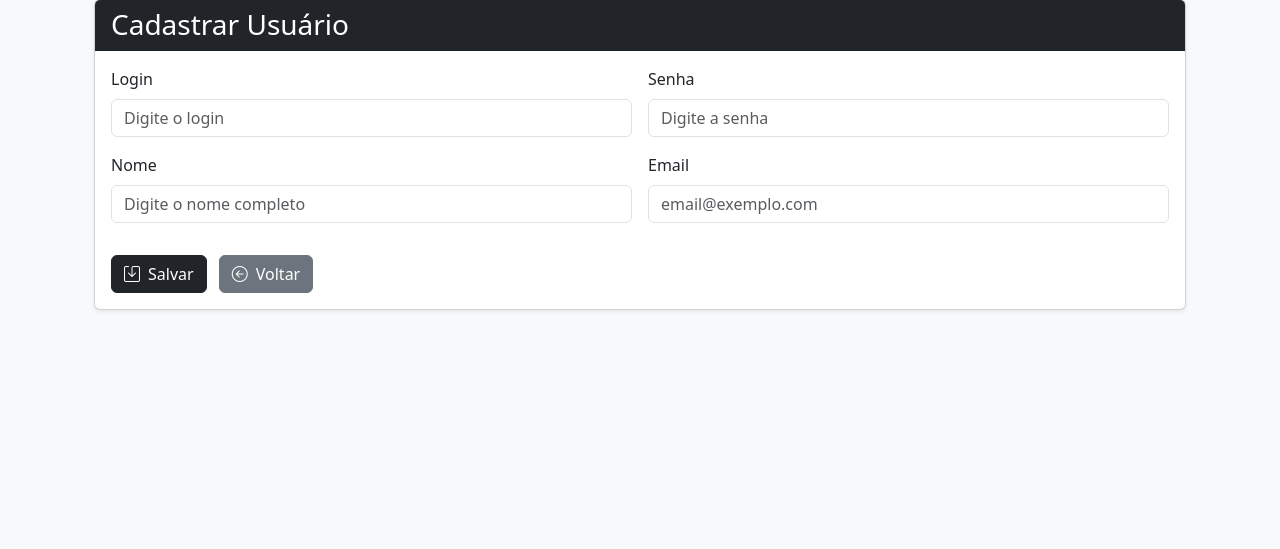
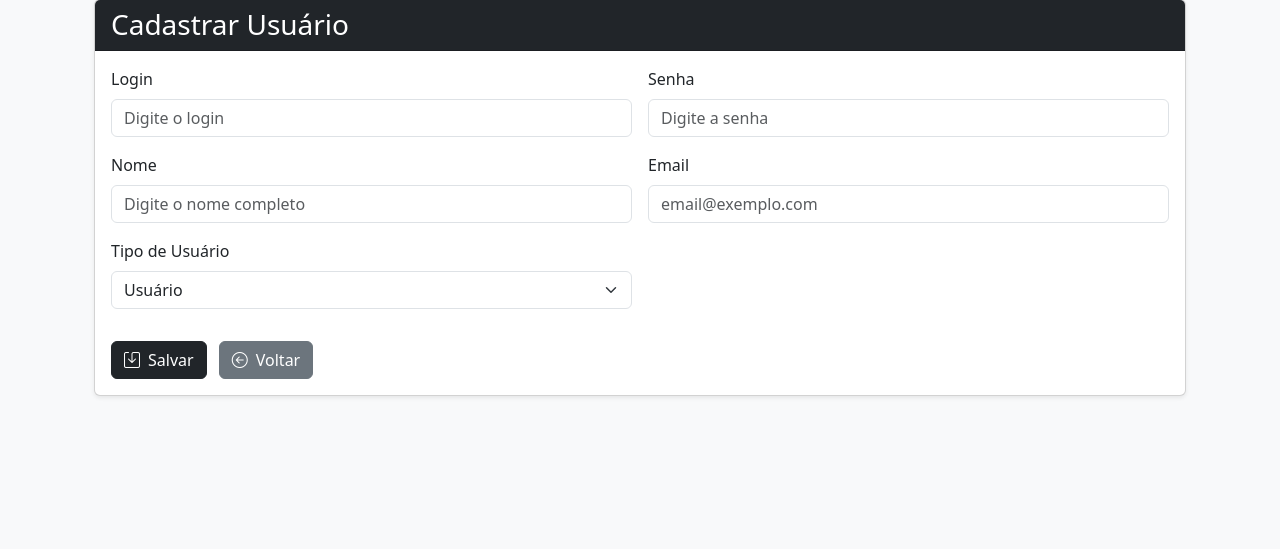
Before and after one commit to KeyzeHungria/oficina, a PHP site: page /usuario.php?acao=novo in a window 1280 px wide. Shown: the part 181-730 px from the top of the page. Run offline with PHP 8.4, Linux system fonts and the light colour scheme; the visitor is signed in with stand-in values (Sample User, id 1).

Commit message:
Add files via upload

```diff
--- a/OficinaMecanica/cadastraradmin.php
+++ b/OficinaMecanica/cadastraradmin.php
@@ -17,7 +17,7 @@ $adminExiste = $usuario->buscaPorLogin("admin");
 <div class="container">
   <?php if (!$adminExiste): ?>
     <?php
-      $usuario->cadastrar("admin123", "admin", "", "admin");
+      $usuario->cadastrar("admin123", "admin", "", "admin", "admin");
     ?>
     <div class="alert alert-success" role="alert">
       ✅ Usuário <strong>admin</strong> cadastrado com sucesso!
--- a/OficinaMecanica/controller/usuarioController.php
+++ b/OficinaMecanica/controller/usuarioController.php
@@ -9,42 +9,78 @@ class usuarioController {
     }
 
     public function listar(){
-        $usuarios = $this->model->listaTodos();
+        $usuarioTipo = $_SESSION["usuario_tipo"] ?? 'usuario';
+
+        if ($usuarioTipo === 'admin') {
+            $usuarios = $this->model->listaTodos();
+        } else {
+            $usuarios = [$this->model->listaId($_SESSION["usuario_id"])];
+        }
         include "view/listarUsuario.php";
     }
 
-    public function listarCb(){
-        $usuarios = $this->model->listaTodos();
-        return $usuarios;
+    public function login($login, $senha) {
+        return $this->model->login($login, $senha);
     }
 
-    public function cadastrar($senha, $nome, $email, $login){
-        // Verifica se o login já existe
+    public function listarCb(){
+        $usuarioTipo = $_SESSION["usuario_tipo"] ?? 'usuario';
+
+        if ($usuarioTipo === 'admin') {
+            return $this->model->listaTodos();
+        } else {
+            return [$this->model->listaId($_SESSION["usuario_id"])];
+        }
+    }
+
+    public function buscaIdParaLista($id){
+        return $this->model->listaId($id);
+    }
+
+    public function cadastrar($senha, $nome, $email, $login, $tipo){
+        if (($_SESSION["usuario_tipo"] ?? 'usuario') !== 'admin') {
+            header("location:usuario.php?erro=permissao_negada");
+            exit;
+        }
+
         $usuarioExistente = $this->model->buscaPorLogin($login);
         if ($usuarioExistente) {
             header("location:usuario.php?erro=login_duplicado");
             exit;
         }
 
-        $senhaHash = password_hash($senha, PASSWORD_DEFAULT);
-        $this->model->cadastrar($senhaHash, $nome, $email, $login);
+        $this->model->cadastrar($senha, $nome, $email, $login, $tipo);
         header("location:usuario.php?mensagem=Usuário cadastrado com sucesso&tipo=success");
+        exit;
     }
 
     public function buscaId($id){
+        $usuarioTipo = $_SESSION["usuario_tipo"] ?? 'usuario';
+        $usuarioIdLogado = $_SESSION["usuario_id"] ?? 0;
+
+        if ($usuarioTipo !== 'admin' && $id != $usuarioIdLogado) {
+            header("location:usuario.php?erro=permissao_negada");
+            exit;
+        }
+
         $usuario = $this->model->listaId($id);
         include "view/formUsuario.php";
     }
 
-    public function login($usuario, $senha){
-        $usuario = $this->model->login($usuario, $senha);
-        return $usuario;
-    }
+    public function alterar($id, $senha, $nome, $email, $login, $tipo){
+        $usuarioTipo = $_SESSION["usuario_tipo"] ?? 'usuario';
+        $usuarioIdLogado = $_SESSION["usuario_id"] ?? 0;
 
-    public function alterar($id, $senha, $nome, $email, $login){
+        if ($usuarioTipo !== 'admin' && $id != $usuarioIdLogado) {
+            header("location:usuario.php?erro=permissao_negada");
+            exit;
+        }
+
+        if ($usuarioTipo !== 'admin') {
+            $tipo = $this->model->listaId($id)['tipo'];
+        }
+
         $usuarioExistente = $this->model->buscaPorLogin($login);
-
-        // Se existe outro usuário com o mesmo login (id diferente), bloqueia
         if ($usuarioExistente && $usuarioExistente['idusuario'] != $id) {
             header("location:usuario.php?erro=login_duplicado&id=$id");
             exit;
@@ -53,18 +89,28 @@ class usuarioController {
         if (empty($senha)) {
             $usuarioAtual = $this->model->listaId($id);
             $senhaHashAtual = $usuarioAtual['senha'];
-            $this->model->alterarSemSenha($senhaHashAtual, $nome, $email, $login, $id);
+            $this->model->alterarSemSenha($senhaHashAtual, $nome, $email, $login, $tipo, $id);
         } else {
-            $senhaHash = password_hash($senha, PASSWORD_DEFAULT);
-            $this->model->alterar($senhaHash, $nome, $email, $login, $id);
+            $this->model->alterarComSenha($senha, $nome, $email, $login, $tipo, $id);
+        }
+
+        if ($id == $usuarioIdLogado) {
+            $_SESSION["usuario_nome"] = $nome;
+            $_SESSION["usuario_login"] = $login;
         }
 
         header("location:usuario.php?mensagem=Usuário atualizado com sucesso&tipo=success");
+        exit;
     }
 
     public function excluir($id){
+        if (($_SESSION["usuario_tipo"] ?? 'usuario') !== 'admin') {
+            header("location:usuario.php?erro=permissao_negada");
+            exit;
+        }
+
         $this->model->excluir($id);
         header("location:usuario.php?mensagem=Usuário excluído com sucesso&tipo=success");
+        exit;
     }
 }
-?>
--- a/OficinaMecanica/index.php
+++ b/OficinaMecanica/index.php
@@ -11,6 +11,10 @@
 
 <?php include "menu.php"; ?>
 
+<div class="container my-5 text-center">
+  <img src="img/logosemfundo.png" alt="Logo da Oficina" class="img-fluid" style="max-width: 400px;">
+</div>
+
 <footer class="bg-dark text-white text-center py-3 fixed-bottom">
   Sistema Oficina Mão na Graxa &copy; <?= date('Y') ?> — Desenvolvido por Gabriella Louzada, Naira Venâncio e Keyse
 </footer>
--- a/OficinaMecanica/login.php
+++ b/OficinaMecanica/login.php
@@ -26,12 +26,13 @@ if (isset($_POST["login"]) && isset($_POST["senha"])) {
         $erro = "Usuário e/ou senha incorretos.";
         include "view/formLogin.php"; // Mostra o formulário com erro
     } else {
-        // Login OK: salva dados na sessão e redireciona para página protegida
+        // ✅ Login OK: salva dados na sessão, incluindo o tipo
         $_SESSION["usuario_id"] = $usuario["idusuario"];
         $_SESSION["usuario_nome"] = $usuario["nome"];
         $_SESSION["usuario_login"] = $usuario["login"];
+        $_SESSION["usuario_tipo"] = $usuario["tipo"]; // <--- NOVO: tipo = admin ou usuario
 
-        header("Location:index.php"); // Redirecione para onde quiser após login
+        header("Location: index.php"); // Redireciona após login
         exit();
     }
 } else {
--- a/OficinaMecanica/menu.php
+++ b/OficinaMecanica/menu.php
@@ -1,7 +1,12 @@
 <?php
+if (session_status() === PHP_SESSION_NONE) {
     session_start();
-   if (!isset($_SESSION["usuario_id"]))
+}
+
+if (!isset($_SESSION["usuario_id"])) {
     header("location:login.php");
+    exit;
+}
 ?>
 
 <!DOCTYPE html>
@@ -19,15 +24,15 @@
     .navbar-brand {
       font-weight: 700;
       font-size: 1.8rem;
-      color: #cccccc !important; /* cor básica cinza claro */
+      color: #cccccc !important;
     }
 
     .navbar-nav {
       width: 100%;
       display: flex;
-      flex-wrap: wrap; /* permite quebrar em múltiplas linhas */
+      flex-wrap: wrap;
       justify-content: center;
-      gap: 0.75rem; /* espaçamento entre os links */
+      gap: 0.75rem;
     }
 
     .nav-link {
@@ -37,11 +42,10 @@
     }
 
     .nav-link:hover {
-      color: #fd0dfd6b !important; /* azul no hover */
+      color: #fd0dfd6b !important;
       background-color: transparent !important;
     }
 
-    /* Espaçamento para o texto do usuário e botão logout */
     .navbar-text {
       white-space: nowrap;
     }
@@ -65,6 +69,8 @@
 
       <div class="collapse navbar-collapse" id="menuNav">
         <ul class="navbar-nav me-auto mb-2 mb-lg-0">
+
+          <?php if ($_SESSION["usuario_tipo"] === 'admin'): ?>
             <li class="nav-item"><a class="nav-link" href="usuario.php">Usuário</a></li>
             <li class="nav-item"><a class="nav-link" href="cliente.php">Cliente</a></li>
             <li class="nav-item"><a class="nav-link" href="funcionario.php">Funcionário</a></li>
@@ -77,6 +83,21 @@
             <li class="nav-item"><a class="nav-link" href="item_servico.php">Item Serviço</a></li>
             <li class="nav-item"><a class="nav-link" href="servico_funcionario.php">Serviço Funcionário</a></li>
             <li class="nav-item"><a class="nav-link" href="tipo_pagamento.php">Tipo Pagamento</a></li>
+
+          <?php else: ?>
+            <li class="nav-item"><a class="nav-link" href="cliente.php">Cliente</a></li>
+            <li class="nav-item"><a class="nav-link" href="agendamento.php">Agendamento</a></li>
+            <li class="nav-item"><a class="nav-link" href="veiculo.php">Veículo</a></li>
+            <li class="nav-item"><a class="nav-link" href="pagamento.php">Pagamento</a></li>
+            <li class="nav-item"><a class="nav-link" href="produto.php">Produto</a></li>
+            <li class="nav-item"><a class="nav-link" href="relatorioEstoque.php">Estoque</a></li>
+            <li class="nav-item"><a class="nav-link" href="servico.php">Serviço</a></li>
+            <li class="nav-item"><a class="nav-link" href="item_servico.php">Item Serviço</a></li>
+            <li class="nav-item"><a class="nav-link" href="servico_funcionario.php">Serviço Funcionário</a></li>
+            <li class="nav-item"><a class="nav-link" href="tipo_pagamento.php">Tipo Pagamento</a></li>
+            <li class="nav-item"><a class="nav-link" href="minha_conta.php">Minha Conta</a></li>
+          <?php endif; ?>
+
         </ul>
 
         <div class="d-flex align-items-center gap-3">
--- a/OficinaMecanica/model/usuario.php
+++ b/OficinaMecanica/model/usuario.php
@@ -9,17 +9,20 @@ class Usuario {
         $this->pdo = Conexao::conectar();
     }
 
+    // Lista todos os usuários
     public function listaTodos(){
         $result = $this->pdo->query("SELECT * FROM usuario");
         return $result->fetchAll(PDO::FETCH_ASSOC);
     }
 
+    // Busca um usuário por ID
     public function listaId($id){
         $result = $this->pdo->prepare("SELECT * FROM usuario WHERE idusuario = ?");
         $result->execute([$id]);
         return $result->fetch(PDO::FETCH_ASSOC);
     }
 
+    // Realiza o login
     public function login($usuario, $senha){
         $result = $this->pdo->prepare("SELECT * FROM usuario WHERE login = ?");
         $result->execute([$usuario]);
@@ -32,29 +35,33 @@ class Usuario {
         }
     }
 
-    public function cadastrar($senha, $nome, $email, $login){
+    // Cadastra novo usuário com tipo (padrão = usuario)
+    public function cadastrar($senha, $nome, $email, $login, $tipo = 'usuario'){
         $senhaHash = password_hash($senha, PASSWORD_DEFAULT);
-        $result = $this->pdo->prepare("INSERT INTO usuario VALUES (null, ?, ?, ?, ?)");
-        return $result->execute([$senhaHash, $nome, $email, $login]);
+        $result = $this->pdo->prepare("INSERT INTO usuario (senha, nome, email, login, tipo) VALUES (?, ?, ?, ?, ?)");
+        return $result->execute([$senhaHash, $nome, $email, $login, $tipo]);
     }
 
-    public function alterar($senha, $nome, $email, $login, $id){
+    // Altera usuário com nova senha e tipo (renomeado para alterarComSenha)
+    public function alterarComSenha($senha, $nome, $email, $login, $tipo, $id){
         $senhaHash = password_hash($senha, PASSWORD_DEFAULT);
-        $result = $this->pdo->prepare("UPDATE usuario SET senha=?, nome=?, email=?, login=? WHERE idusuario = ?");
-        return $result->execute([$senhaHash, $nome, $email, $login, $id]);
+        $result = $this->pdo->prepare("UPDATE usuario SET senha=?, nome=?, email=?, login=?, tipo=? WHERE idusuario = ?");
+        return $result->execute([$senhaHash, $nome, $email, $login, $tipo, $id]);
     }
 
-    public function alterarSemSenha($senhaAtual, $nome, $email, $login, $id) {
-        $result = $this->pdo->prepare("UPDATE usuario SET senha=?, nome=?, email=?, login=? WHERE idusuario = ?");
-        return $result->execute([$senhaAtual, $nome, $email, $login, $id]);
+    // Altera usuário sem trocar senha, mas atualiza tipo
+    public function alterarSemSenha($senhaAtual, $nome, $email, $login, $tipo, $id) {
+        $result = $this->pdo->prepare("UPDATE usuario SET senha=?, nome=?, email=?, login=?, tipo=? WHERE idusuario = ?");
+        return $result->execute([$senhaAtual, $nome, $email, $login, $tipo, $id]);
     }
 
+    // Exclui usuário
     public function excluir($id){
         $result = $this->pdo->prepare("DELETE FROM usuario WHERE idusuario = ?");
         return $result->execute([$id]);
     }
 
-    // ✅ NOVO: Verifica se o login já está cadastrado
+    // Verifica se login já existe
     public function buscaPorLogin($login) {
         $result = $this->pdo->prepare("SELECT * FROM usuario WHERE login = ?");
         $result->execute([$login]);
--- a/OficinaMecanica/usuario.php
+++ b/OficinaMecanica/usuario.php
@@ -1,13 +1,47 @@
+<?php
+session_start();
+require_once "controller/usuarioController.php";
+$controller = new usuarioController();
+
+$usuarioTipoLogado = $_SESSION["usuario_tipo"] ?? 'usuario'; // tipo do usuário logado
+
+// Função para exibir mensagens (tipo: success, danger, warning, info)
+function mostrarMensagem() {
+    if (isset($_GET['mensagem']) && isset($_GET['tipo'])) {
+        $tipo = $_GET['tipo'];
+        $mensagem = htmlspecialchars($_GET['mensagem']);
+        echo "<div class='alert alert-$tipo alert-dismissible fade show' role='alert'>
+                $mensagem
+                <button type='button' class='btn-close' data-bs-dismiss='alert' aria-label='Fechar'></button>
+              </div>";
+    }
+
+    if (!empty($_GET['erro'])) {
+        if ($_GET['erro'] === 'login_duplicado') {
+            echo "<div class='alert alert-danger alert-dismissible fade show' role='alert'>
+                    Erro: Este login já está cadastrado no sistema.
+                    <button type='button' class='btn-close' data-bs-dismiss='alert' aria-label='Fechar'></button>
+                  </div>";
+        } elseif ($_GET['erro'] === 'permissao_negada') {
+            echo "<div class='alert alert-danger alert-dismissible fade show' role='alert'>
+                    Erro: Você não tem permissão para executar esta ação.
+                    <button type='button' class='btn-close' data-bs-dismiss='alert' aria-label='Fechar'></button>
+                  </div>";
+        }
+    }
+}
+
+?>
 <!DOCTYPE html>
 <html lang="pt-br">
 <head>
-  <meta charset="UTF-8">
+  <meta charset="UTF-8" />
   <title>Usuários</title>
-  <meta name="viewport" content="width=device-width, initial-scale=1">
+  <meta name="viewport" content="width=device-width, initial-scale=1" />
 
   <!-- Bootstrap CSS -->
-  <link href="https://cdn.jsdelivr.net/npm/bootstrap@5.3.0/dist/css/bootstrap.min.css" rel="stylesheet">
-  <link href="https://cdn.jsdelivr.net/npm/bootstrap-icons@1.10.5/font/bootstrap-icons.css" rel="stylesheet">
+  <link href="https://cdn.jsdelivr.net/npm/bootstrap@5.3.0/dist/css/bootstrap.min.css" rel="stylesheet" />
+  <link href="https://cdn.jsdelivr.net/npm/bootstrap-icons@1.10.5/font/bootstrap-icons.css" rel="stylesheet" />
 
   <style>
     body {
@@ -28,34 +62,9 @@
 <div class="container mt-4">
 
 <?php
-require_once "controller/usuarioController.php";
-$controller = new usuarioController();
-
-// 🔔 Função para exibir mensagens (tipo: success, danger, warning, info)
-function mostrarMensagem() {
-    if (isset($_GET['mensagem']) && isset($_GET['tipo'])) {
-        $tipo = $_GET['tipo'];
-        $mensagem = htmlspecialchars($_GET['mensagem']);
-        echo "<div class='alert alert-$tipo alert-dismissible fade show' role='alert'>
-                $mensagem
-                <button type='button' class='btn-close' data-bs-dismiss='alert' aria-label='Fechar'></button>
-              </div>";
-    }
-
-    // Exceção para login duplicado
-    if (!empty($_GET['erro']) && $_GET['erro'] === 'login_duplicado') {
-        echo "<div class='alert alert-danger alert-dismissible fade show' role='alert'>
-                Erro: Este login já está cadastrado no sistema.
-                <button type='button' class='btn-close' data-bs-dismiss='alert' aria-label='Fechar'></button>
-              </div>";
-    }
-}
-
 mostrarMensagem();
 
-// 🌐 Roteamento de ações
 if (!isset($_GET["acao"])) {
-
     // Se formulário enviado via POST
     if (isset($_POST["acao"])) {
         if ($_POST["acao"] === "cadastrar") {
@@ -63,31 +72,98 @@ if (!isset($_GET["acao"])) {
                 $_POST["senha"],
                 $_POST["nome"],
                 $_POST["email"],
-                $_POST["login"]
+                $_POST["login"],
+                $_POST["tipo"] ?? 'usuario'
             );
+            exit; // Para o script após cadastro
         } else {
             $controller->alterar(
                 $_POST["id"],
                 $_POST["senha"],
                 $_POST["nome"],
                 $_POST["email"],
-                $_POST["login"]
+                $_POST["login"],
+                $_POST["tipo"] ?? 'usuario'
             );
+            exit; // Para o script após alteração
         }
     }
 
-    $controller->listar();
+    if ($usuarioTipoLogado === 'admin') {
+        $usuarios = $controller->listarCb();
+    } else {
+        $usuarios = [$controller->buscaIdParaLista($_SESSION['usuario_id'])];
+    }
+    ?>
 
+    <div class="card shadow-sm">
+      <div class="card-header bg-dark text-white d-flex justify-content-between align-items-center">
+        <h3 class="mb-0">Usuários</h3>
+        <?php if ($usuarioTipoLogado === 'admin'): ?>
+          <a href="?acao=novo" class="btn btn-light btn-sm">
+            <i class="bi bi-plus-circle me-2"></i>Novo Usuário
+          </a>
+        <?php endif; ?>
+      </div>
+
+      <div class="table-responsive">
+        <table class="table table-striped table-hover mb-0">
+          <thead>
+            <tr>
+              <th>ID</th>
+              <th>Nome</th>
+              <th>Login</th>
+              <th>Email</th>
+              <th>Tipo</th>
+              <th>Ações</th>
+            </tr>
+          </thead>
+          <tbody>
+            <?php foreach ($usuarios as $usuario): ?>
+              <tr>
+                <td><?= htmlspecialchars($usuario['idusuario']) ?></td>
+                <td><?= htmlspecialchars($usuario['nome']) ?></td>
+                <td><?= htmlspecialchars($usuario['login']) ?></td>
+                <td><?= htmlspecialchars($usuario['email']) ?></td>
+                <td><?= htmlspecialchars($usuario['tipo']) ?></td>
+                <td>
+                  <a href="?acao=editar&id=<?= $usuario['idusuario'] ?>" class="btn btn-sm btn-primary">
+                    <i class="bi bi-pencil-square"></i> Editar
+                  </a>
+                  <?php if ($usuarioTipoLogado === 'admin'): ?>
+                    <a href="?acao=excluir&id=<?= $usuario['idusuario'] ?>"
+                       class="btn btn-sm btn-danger"
+                       onclick="return confirm('Tem certeza que deseja excluir este usuário?');">
+                      <i class="bi bi-trash"></i> Excluir
+                    </a>
+                  <?php endif; ?>
+                </td>
+              </tr>
+            <?php endforeach; ?>
+          </tbody>
+        </table>
+      </div>
+    </div>
+
+<?php
 } else {
     $acao = $_GET["acao"];
     switch ($acao) {
         case 'novo':
+            if ($usuarioTipoLogado !== 'admin') {
+                header("location:usuario.php?erro=permissao_negada");
+                exit;
+            }
             include 'view/formUsuario.php';
             break;
         case 'editar':
             $controller->buscaId($_GET["id"]);
             break;
         case 'excluir':
+            if ($usuarioTipoLogado !== 'admin') {
+                header("location:usuario.php?erro=permissao_negada");
+                exit;
+            }
             $controller->excluir($_GET["id"]);
             break;
         default:
--- a/OficinaMecanica/view/formUsuario.php
+++ b/OficinaMecanica/view/formUsuario.php
@@ -8,6 +8,19 @@
   href="https://cdn.jsdelivr.net/npm/bootstrap-icons@1.10.5/font/bootstrap-icons.css"
   rel="stylesheet"
 />
+
+<?php
+if (session_status() === PHP_SESSION_NONE) {
+    session_start();
+}
+?>
+
+<?php
+  // Tipo do usuário logado (para controle de permissões)
+  $usuarioTipoLogado = $_SESSION["usuario_tipo"] ?? 'usuario';
+  // Tipo do usuário que está sendo editado (ou padrão 'usuario' se for cadastro)
+  $tipoSelecionado = $_POST['tipo'] ?? $usuario['tipo'] ?? 'usuario';
+?>
 
 <div class="container py-5">
   <div class="card shadow-sm">
@@ -85,6 +98,23 @@
           />
         </div>
 
+        <div class="col-md-6">
+          <label for="tipo" class="form-label">Tipo de Usuário</label>
+          <select
+            id="tipo"
+            name="tipo"
+            class="form-select"
+            <?= $usuarioTipoLogado !== 'admin' ? 'disabled' : '' ?>
+            required
+          >
+            <option value="usuario" <?= $tipoSelecionado === 'usuario' ? 'selected' : '' ?>>Usuário</option>
+            <option value="admin" <?= $tipoSelecionado === 'admin' ? 'selected' : '' ?>>Administrador</option>
+          </select>
+          <?php if ($usuarioTipoLogado !== 'admin'): ?>
+            <input type="hidden" name="tipo" value="<?= $tipoSelecionado ?>" />
+          <?php endif; ?>
+        </div>
+
         <div class="col-12 pt-3">
           <button type="submit" class="btn btn-dark">
             <i class="bi bi-save me-2"></i>Salvar
```
Also changed, not shown: OficinaMecanica/controller/minhacontaController.php (added, +62 -0 lines), OficinaMecanica/minha_conta.php (added, +40 -0 lines), OficinaMecanica/view/formMinhaConta.php (added, +53 -0 lines), OficinaMecanica/view/listarUsuario.php (+12 -2 lines), OficinaMecanica/img/logosemfundo.png (added). Lines whose indentation alone changed are shown as unchanged.
